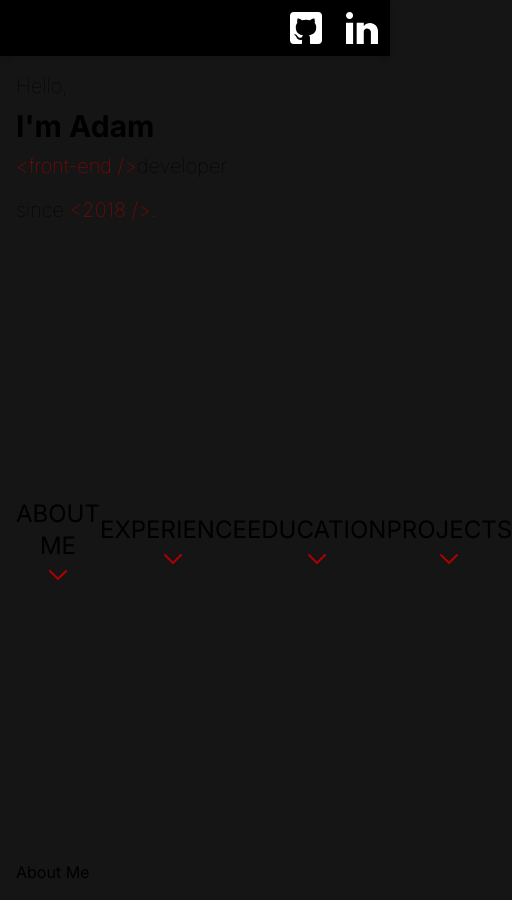
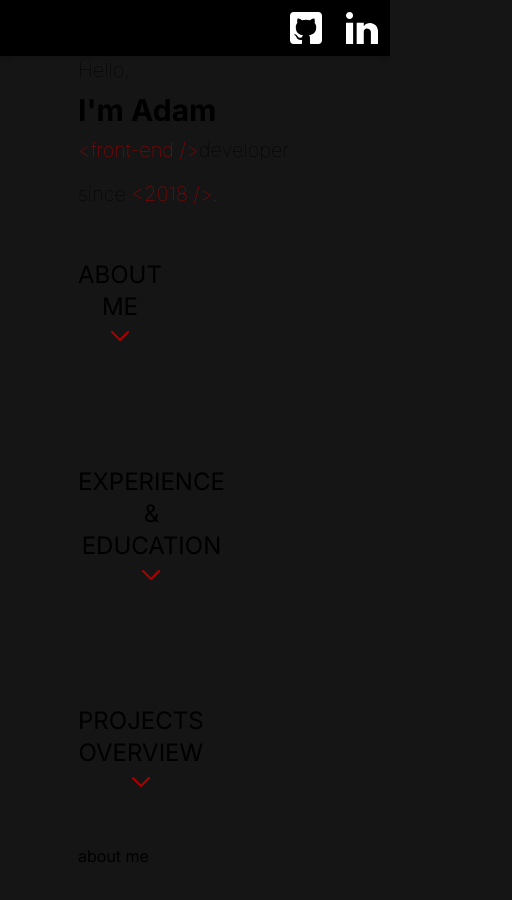
Before and after one commit to vincer0/apdev-pl, a Next.js app: page / in a window 390 px wide. Shown: the whole page, 512 px wide, since content can reach past the window. After the commit the page ends 868 px from the top, so only its background shows below. Built offline with nearby package versions, Linux system fonts and the light colour scheme.

Commit message:
css grid parrot, cleanup, work on main menu

```diff
--- a/app/globals.css
+++ b/app/globals.css
@@ -2,7 +2,7 @@
 @tailwind components;
 @tailwind utilities;
 
-@keyframes scaleText {
+@keyframes scale {
   0% {
     transform: scale(1);
   }
@@ -21,8 +21,6 @@
 @media (prefers-color-scheme: dark) {
   :root {
     --foreground-rgb: 255, 255, 255;
-    --background-start-rgb: 0, 0, 0;
-    --background-end-rgb: 0, 0, 0;
   }
 }
 
@@ -35,12 +33,52 @@ body {
   background-color: var(--apd-main-bg);
 }
 
+/*
+  https://ryanmulligan.dev/blog/layout-breakouts
+  https://www.youtube.com/watch?v=c13gpBrnGEw
+  ( ͡° ͜ʖ ͡°)
+*/
+.content-grid,
+.full-width {
+  --padding-inline: 1rem;
+  --content-max-width: 60vw;
+  --breakout-max-width: 75vh;
+  --breakout-size: calc(
+    (var(--breakout-max-width) - var(--content-max-width)) / 2
+  );
+
+  display: grid;
+  grid-template-columns:
+    [full-width-start] minmax(var(--padding-inline), 1fr)
+    [breakout-start] minmax(0, var(--breakout-size))
+    [content-start] min(
+      100% - (var(--padding-inline) * 2),
+      var(--content-max-width)
+    )
+    [content-end]
+    minmax(0, var(--breakout-size)) [breakout-end]
+    minmax(var(--padding-inline), 1fr) [full-width-end];
+}
+
+.content-grid > :not(.breakout, .full-width),
+.full-width > :not(.breakout, .full-width) {
+  grid-column: content;
+}
+
+.content-grid > .breakout {
+  grid-column: breakout;
+}
+
+.content-grid > .full-width {
+  grid-column: full-width;
+}
+
 .apd-hero {
   height: calc(100dvh - 56px);
 }
 
 .bouncy-link:hover {
-  animation: scaleText 0.2s;
+  animation: scale 0.2s;
   animation-fill-mode: forwards;
 }
 
--- a/app/page.tsx
+++ b/app/page.tsx
@@ -1,11 +1,11 @@
-import { Header, Main, HeroSection, SideMenu } from "../components";
+import { Header, Main, HeroSection, SideMenu, AboutMe } from "../components";
 export default function Home() {
   return (
     <>
       <Header />
       <Main>
         <HeroSection />
-        <div id="about-me">About Me</div>
+        <AboutMe />
       </Main>
       <SideMenu />
     </>
--- a/components/about-me/index.tsx
+++ b/components/about-me/index.tsx
@@ -1,3 +1,7 @@
 export default function AboutMe() {
-  return <section></section>;
+  return (
+    <section id="about-me" className="full-width">
+      <p>about me</p>
+    </section>
+  );
 }
--- a/components/hero-section/index.tsx
+++ b/components/hero-section/index.tsx
@@ -6,10 +6,10 @@ export default function HeroSection() {
       <div>
         <p className="text-xl sm:text-3xl font-thin">Hello,</p>
         <h1 className="text-3xl sm:text-6xl font-bold my-2">I&apos;m Adam</h1>
-        <h3 className="text-xl sm:text-3xl font-thin">
+        <h2 className="text-xl sm:text-3xl font-thin">
           <span className="text-secondaryText">{`<front-end />`}</span>
           developer
-        </h3>
+        </h2>
         <h3 className="text-xl sm:text-3xl font-thin pt-4">
           since <span className="text-secondaryText">{`<2018 />`}.</span>
         </h3>
--- a/components/icons/chevron.tsx
+++ b/components/icons/chevron.tsx
@@ -10,9 +10,9 @@ export default function Chevron() {
       <path
         d="M4 9L12 17L20 9"
         stroke="#AD0000"
-        stroke-width="2"
-        stroke-linecap="round"
-        stroke-linejoin="round"
+        strokeWidth="2"
+        strokeLinecap="round"
+        strokeLinejoin="round"
       />
     </svg>
   );
--- a/components/icons/mail.tsx
+++ b/components/icons/mail.tsx
@@ -8,8 +8,6 @@ export default function Mail() {
       xmlns="http://www.w3.org/2000/svg"
     >
       <path
-        fill-rule="evenodd"
-        clip-rule="evenodd"
         d="M7.172 9.334L10.002 11.269L12.73 9.387L18.845 15.42C18.684 15.472 18.512 15.5 18.333 15.5H1.667C1.447 15.5 1.237 15.457 1.044 15.38L7.172 9.334ZM20 4.376V13.833C20 14.08 19.946 14.314 19.85 14.525L13.856 8.611L20 4.376ZM9.43602e-07 4.429L6.042 8.561L0.106001 14.419C0.0356967 14.2316 -0.000212233 14.0331 9.43602e-07 13.833V4.429ZM18.333 0.5C19.253 0.5 20 1.246 20 2.167V2.753L9.998 9.648L9.43602e-07 2.81V2.167C9.43602e-07 1.247 0.746001 0.5 1.667 0.5H18.333Z"
         fill="white"
       />
--- a/components/index.ts
+++ b/components/index.ts
@@ -2,5 +2,6 @@ import Header from "./header";
 import Main from "./main";
 import HeroSection from "./hero-section";
 import SideMenu from "./side-menu";
+import AboutMe from "./about-me";
 
-export { Header, Main, HeroSection, SideMenu };
+export { Header, Main, HeroSection, SideMenu, AboutMe };
--- a/components/link-button/index.tsx
+++ b/components/link-button/index.tsx
@@ -5,12 +5,15 @@ import { Chevron } from "../icons";
 interface IProps {
   href: string;
   label: string;
+  className?: string;
+  icons?: Array<React.ReactElement>;
 }
 
-export default function LinkButton({ href, label }: IProps) {
+export default function LinkButton({ href, label, className, icons }: IProps) {
   return (
-    <Link href={href}>
+    <Link href={href} className={className}>
       <button className="bouncy-link">
+        <div className="flex gap-4">{icons && icons.map((icon) => icon)}</div>
         <div className="flex flex-col justify-center items-center">
           <span className="text-2xl uppercase">{label}</span>
           <Chevron />
--- a/components/main/index.tsx
+++ b/components/main/index.tsx
@@ -5,7 +5,7 @@ interface IProps {
 }
 export default function Main({ children }: IProps) {
   return (
-    <main className="p-4 sm:p-24 max-w-screen-xl mx-auto">
+    <main className="content-grid">
       <>{children}</>
     </main>
   );
--- a/components/menu/index.tsx
+++ b/components/menu/index.tsx
@@ -1,13 +1,19 @@
-import { Chevron } from "../icons";
 import LinkButton from "../link-button";
 
 export default function Menu() {
   return (
-    <div className="flex flex-grow items-center justify-between">
-      <LinkButton href="#about-me" label="About Me" />
-      <LinkButton href="#experience" label="Experience" />
-      <LinkButton href="#education" label="Education" />
-      <LinkButton href="#projects" label="Projects" />
+    <div className="flex gap-4 flex-grow items-center xl:justify-between flex-wrap">
+      <LinkButton href="#about-me" label="About Me" className="basis-1/4" />
+      <LinkButton
+        href="#experience"
+        label="Experience & Education"
+        className="basis-1/4"
+      />
+      <LinkButton
+        href="#projects"
+        label="Projects Overview"
+        className="basis-1/4"
+      />
     </div>
   );
 }
--- a/components/side-menu/index.tsx
+++ b/components/side-menu/index.tsx
@@ -3,7 +3,7 @@ import { Github, LinkedIn, Mail } from "../icons";
 
 export default function SideMenu() {
   return (
-    <div className="hidden fixed bottom-0 sm:flex flex-col justify-center items-center gap-8 sm:left-[50px] xl:left-[100px]">
+    <div className="hidden fixed bottom-0 md960:flex flex-col justify-center items-center gap-8 md960:left-[50px] xl:left-[100px]">
       <ExternalLink href="https://www.github.com" icon={<Github />} />
       <ExternalLink href="https://www.linkedin.com" icon={<LinkedIn />} />
       <ExternalLink href="mailto:dev.adam.pasierb@gmail.com" icon={<Mail />} />
--- a/tailwind.config.ts
+++ b/tailwind.config.ts
@@ -8,10 +8,8 @@ const config: Config = {
   ],
   theme: {
     extend: {
-      backgroundImage: {
-        "gradient-radial": "radial-gradient(var(--tw-gradient-stops))",
-        "gradient-conic":
-          "conic-gradient(from 180deg at 50% 50%, var(--tw-gradient-stops))",
+      screens: {
+        md960: "960px",
       },
       backgroundColor: {
         secondary: "var(--color-apd-secondary-text)",
```
Also changed, not shown: 1 other file (tests, documents, lock files or other folders).
